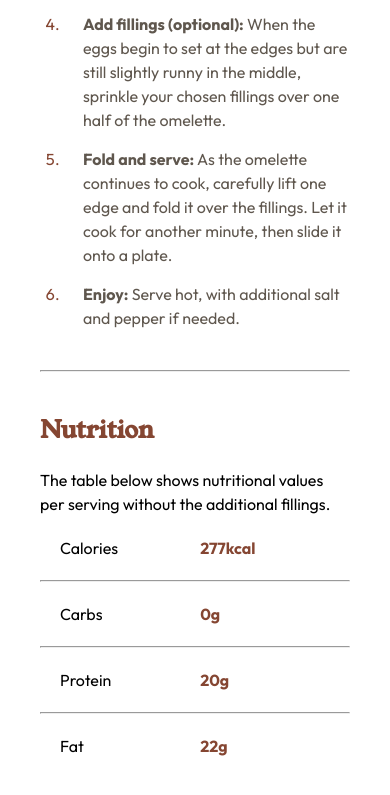
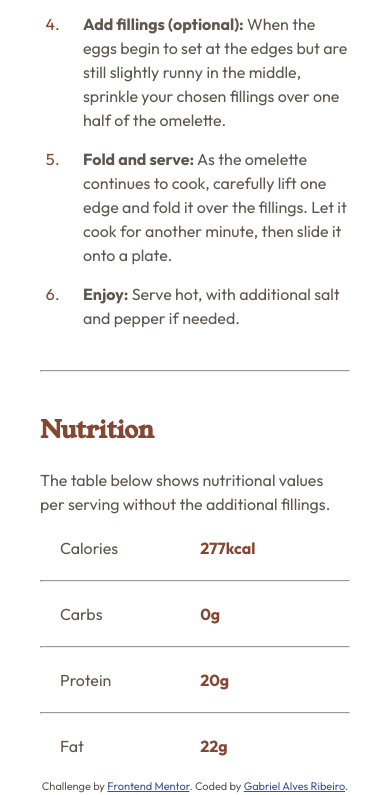
Before and after one commit to Gabriel707Alves/Pagina-de-Receitas, a plain HTML site: page index.html in a window 390 px wide. Shown: the part 1443-2238 px from the top of the page. Drawn offline with Linux system fonts and the light colour scheme.

Commit message:
Finalizado o footer e versão mobile

```diff
--- a/index.html
+++ b/index.html
@@ -99,7 +99,7 @@
 
             <h2 class="fonte_titulo cor_h2">Nutrition</h2>
 
-            <p>The table below shows nutritional values per serving without the additional fillings.</p>
+            <p class="cor_texto">The table below shows nutritional values per serving without the additional fillings.</p>
 
             <div class="container">
                 <div>Calories</div>
@@ -122,6 +122,11 @@
             </div>
 
         </section>
+        <footer class="cor_texto">
+            <div class="attribution">
+            Challenge by <a href="https://www.frontendmentor.io?ref=challenge" target="_blank">Frontend Mentor</a>.
+            Coded by <a href="https://github.com/gabriel707alves">Gabriel Alves Ribeiro</a>.
+        </footer>
     </main>
 </body>
 </html>
--- a/style.css
+++ b/style.css
@@ -154,4 +154,8 @@
 
 .container > div:nth-child(1){
     padding: 0px 0px 0px 20px;
+    color: var(--Stone_600);
 }
+
+.attribution { font-size: 11px; text-align: center; }
+.attribution a { color: hsl(228, 45%, 44%); }
```
